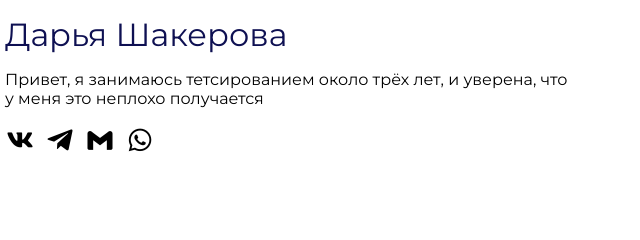
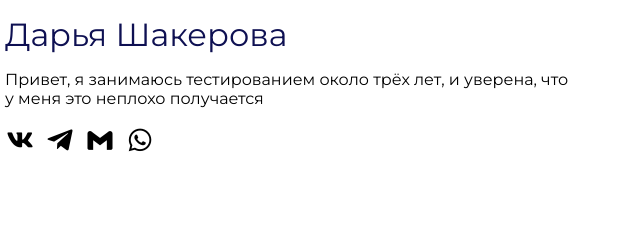
Before and after one commit to Mrs-Da-QA/-HTML-CSS, a plain HTML site: page index.html in a window 1280 px wide. Shown: the part 372-612 px from the top of the page, 50-690 px from the left. Drawn offline with nearby package versions, Linux system fonts and the light colour scheme.

Commit message:
Update index.html

```diff
--- a/index.html
+++ b/index.html
@@ -67,7 +67,7 @@
         <h1 class="hero__title">QA Engineer</h1>
         <h2 class="hero__subtitle">Дарья Шакерова</h2>
         <p class="hero__description">
-          Привет, я занимаюсь тетсированием около трёх лет, и уверена, что у меня это неплохо получается
+          Привет, я занимаюсь тестированием около трёх лет, и уверена, что у меня это неплохо получается
         </p>
 
 
```
